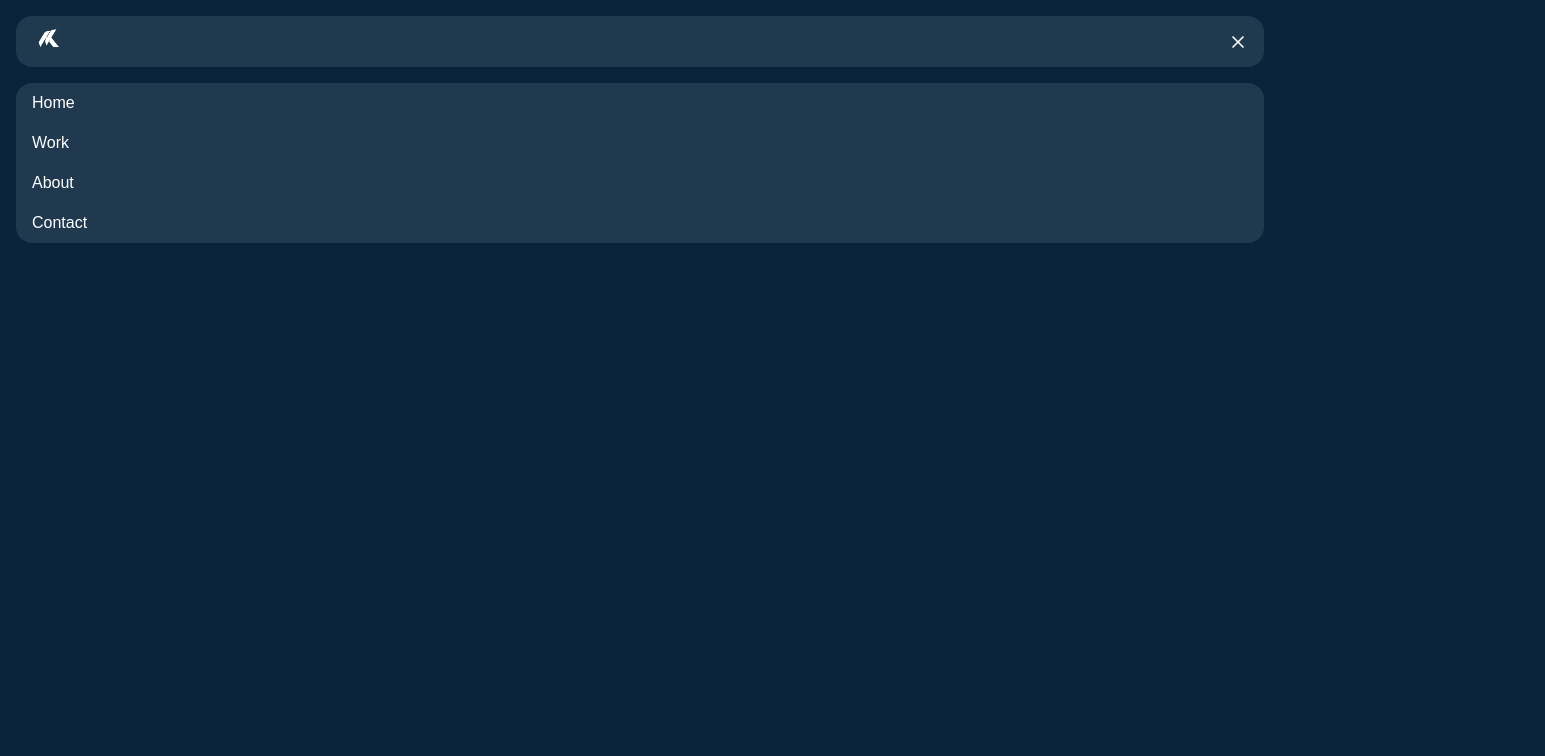
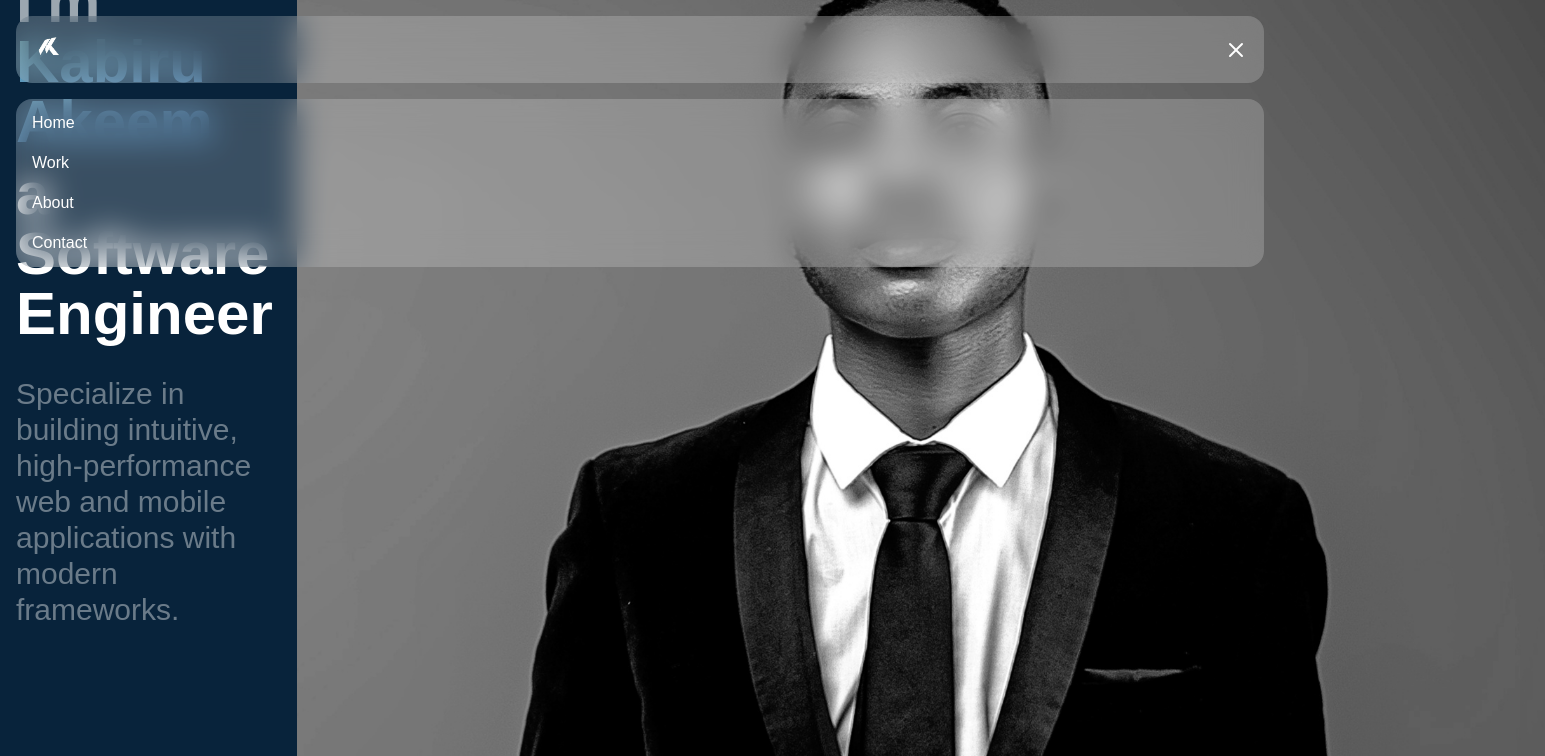
Before and after one commit to Akeemkabiru/Portfolio, a Next.js app: page / in a window 1280 px wide. Both pictures are taken after a click on the icon 1238 px from the left and 41 px from the top of the page. Shown: the top 756 px of the page, 1545 px wide, since content can reach past the window. Built offline with nearby package versions, Linux system fonts and the light colour scheme.

Commit message:
fix issues

```diff
--- a/src/app/page.tsx
+++ b/src/app/page.tsx
@@ -2,6 +2,7 @@ import About from "@/components/about";
 import Copyright from "@/components/copy";
 import Experience from "@/components/experience";
 import NavBar from "@/components/header";
+import Hero from "@/components/hero";
 
 import Projects from "@/components/project";
 
@@ -9,11 +10,13 @@ export default function Home() {
   return (
     <main>
       <NavBar />
-
-      {/* <Projects />
-      <Experience />
-      <About />
-      <Copyright /> */}
+      <section className="px-4 pt-32 space-y-8">
+        <Hero />
+        <Projects />
+        <Experience />
+        <About />
+        <Copyright />
+      </section>
     </main>
   );
 }
--- a/src/components/header.tsx
+++ b/src/components/header.tsx
@@ -7,27 +7,32 @@ import { useState } from "react";
 import { FiX, FiMenu } from "react-icons/fi";
 
 export default function NavBar() {
-  const [isOpenNav, setIsOpenNav] = useState<boolean>(false);
+  const [isOpen, setIsOpen] = useState<boolean>(false);
 
-  const toggleMenu = () => setIsOpenNav((prev) => !prev);
+  const toggleMenu = () => setIsOpen((prev) => !prev);
 
   return (
     <>
       {/* mobile navbar */}
-      <nav className="fixed w-full p-4">
-        <div className="flex items-center justify-between bg-white/10 px-4 py-2 rounded-2xl">
+      <nav className="fixed w-full p-4 ">
+        <div className="flex items-center justify-between bg-white/20 backdrop-blur-lg p-4 rounded-2xl">
           <Image src="/logo.png" alt="logo" width={35} height={35} />
-          {isOpenNav ? (
-            <FiX onClick={toggleMenu} size={20} />
+          {isOpen ? (
+            <FiX className="cursor-pointer" onClick={toggleMenu} size={24} />
           ) : (
-            <FiMenu onClick={toggleMenu} size={20} />
+            <FiMenu className="cursor-pointer" onClick={toggleMenu} size={24} />
           )}
         </div>
 
         {/* drop down */}
 
-        {isOpenNav ? (
-          <div className="bg-white/10 px-4 py-2  mt-4 rounded-2xl">
+        <div
+          className={`bg-white/20 backdrop-blur-lg px-4 py-3  mt-4 rounded-2xl transition-all duration-300 ${
+            isOpen
+              ? "translate-y-0 opacity-100"
+              : "-translate-y-10 opacity-0 pointer-events-none"
+          }`}
+        >
           {/* navigations  list*/}
           <div className="flex flex-col gap-4">
             {NAVBAR_ITEMS.map(({ title, id }) => {
@@ -39,7 +44,6 @@ export default function NavBar() {
             })}
           </div>
         </div>
-        ) : null}
       </nav>
     </>
   );
```
Lines whose indentation alone changed are shown as unchanged.
